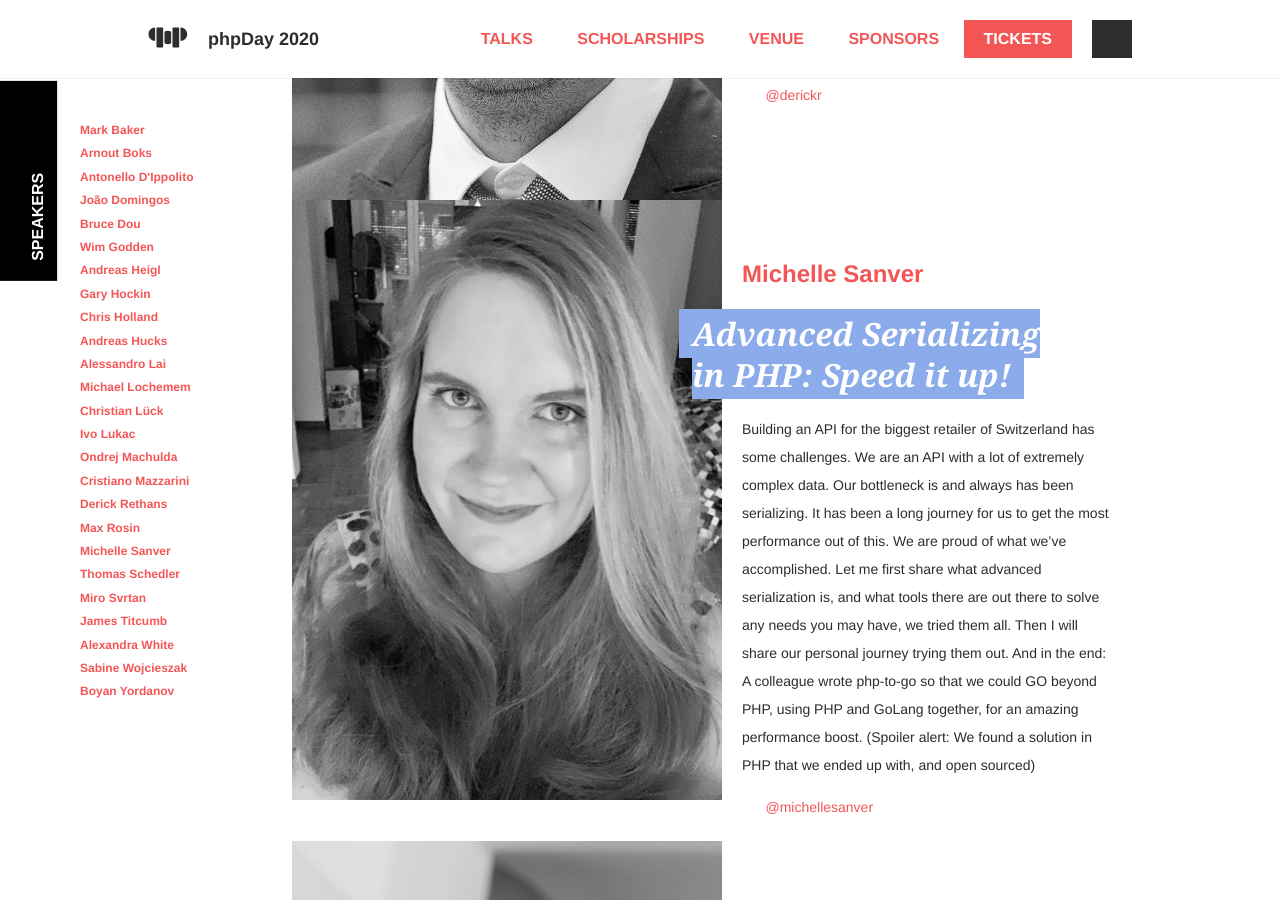
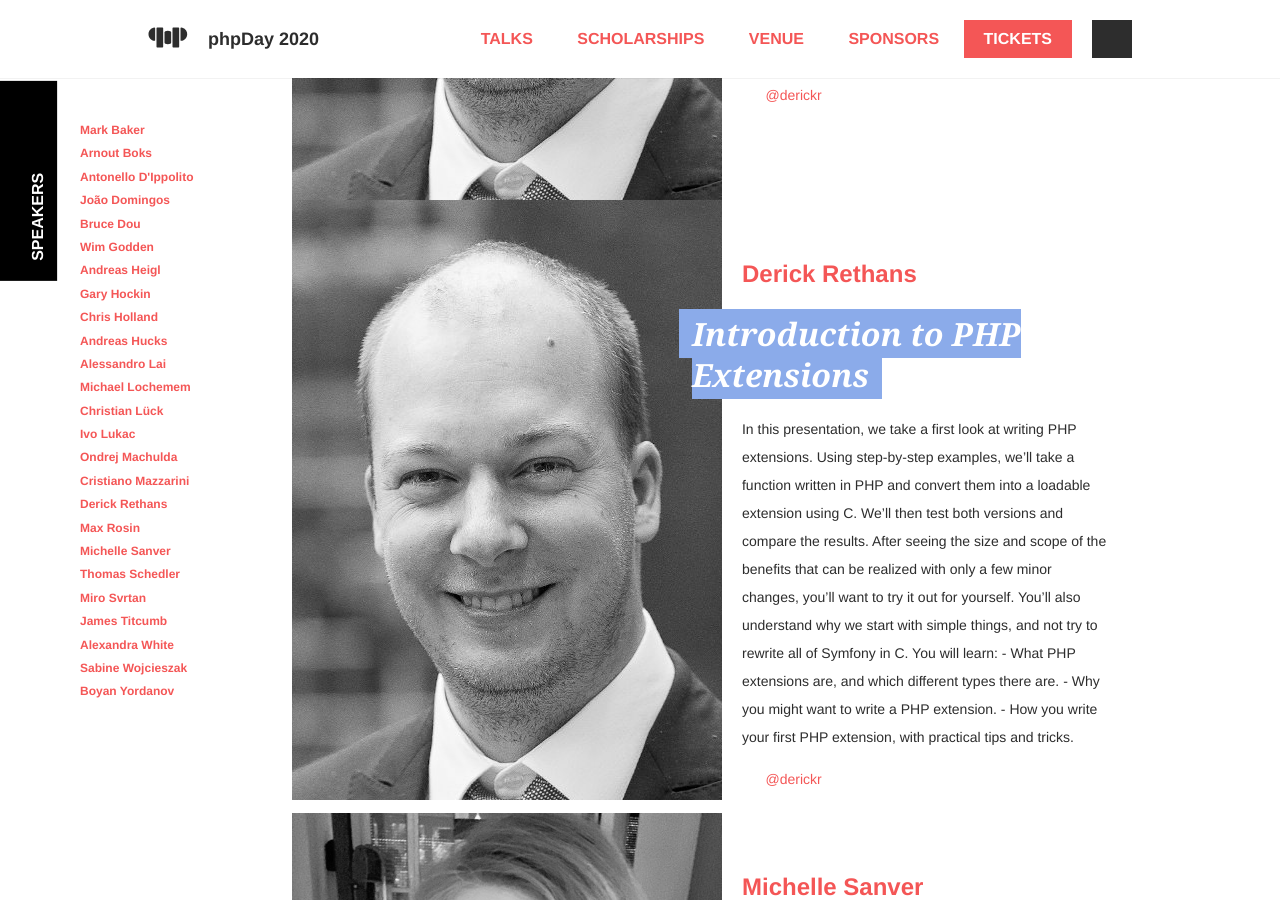
Before and after one commit to giuliatosato/2020.phpday.it, a Jekyll site: the page built from talks.md, in a window 1280 px wide and 900 px high, scrolled down 15029 px. Built offline with Jekyll 4.4.1, drawn with Linux system fonts in a browser that asks for light colours; some web fonts are replaced; comment, search, counter and statistics services are not loaded.

Commit message:
Add Derick's second talk

```diff
--- a/_data/talks.yml
+++ b/_data/talks.yml
@@ -238,6 +238,18 @@
     introduced. At the end you will have a good understand about all the new and exciting features in the PHP 7.4
     release, and a head's up what is coming in PHP 8
 -
+  speaker_id: derick-rethans
+  title: Introduction to PHP Extensions
+  extract: >
+    In this presentation, we take a first look at writing PHP extensions. Using step-by-step examples, we'll take a
+    function written in PHP and convert them into a loadable extension using C. We'll then test both versions and
+    compare the results. After seeing the size and scope of the benefits that can be realized with only a few minor
+    changes, you'll want to try it out for yourself. You'll also understand why we start with simple things, and not
+    try to rewrite all of Symfony in C. You will learn:
+      - What PHP extensions are, and which different types there are.
+      - Why you might want to write a PHP extension.
+      - How you write your first PHP extension, with practical tips and tricks.
+-
   speaker_id: michelle-sanver
   title: "Advanced Serializing in PHP: Speed it up!"
   extract: >
```
